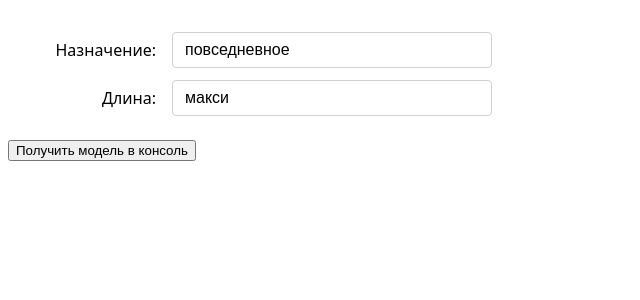
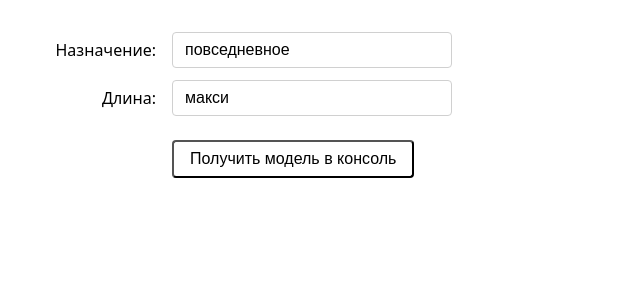
Before and after one commit to makesnosense/selsup_test_task, a React (Vite) app: page / in a window 1280 px wide. Shown: the top 300 px of the page, without its empty margins (0-640 px from the left). Built offline with nearby package versions, Linux system fonts and the light colour scheme.

Commit message:
feat: add App layout and style getModel button, lift shared styles
- Add fit-content App container with shared typography
- Style getModel button
- Extract shared styles from ParamEditor to App container

```diff
--- a/src/App.tsx
+++ b/src/App.tsx
@@ -14,15 +14,46 @@ const model = {
   colors: [],
 };
 
+const styles = {
+  app: {
+    display: "flex",
+    flexDirection: "column",
+    width: "fit-content",
+    padding: "24px 8px",
+    gap: "1.5rem",
+    fontFamily: "system-ui, sans-serif",
+    fontSize: "1rem",
+  },
+  getModelButtonWrapper: {
+    display: "grid",
+    gridTemplateColumns: "140px 1fr",
+    gap: "16px",
+  },
+  getModelButton: {
+    gridColumn: "2",
+    width: "fit-content",
+    padding: "8px 16px",
+    fontSize: "inherit",
+    backgroundColor: "#ffffff",
+    borderRadius: "4px",
+    cursor: "pointer",
+  },
+} as const;
+
 export function App() {
   const ref = useRef<ParamEditor>(null);
 
   return (
-    <div>
+    <div style={styles.app}>
       <ParamEditor ref={ref} params={params} model={model} />
-      <button onClick={() => console.log(ref.current?.getModel())}>
-        Получить модель в консоль
-      </button>
+      <div style={styles.getModelButtonWrapper}>
+        <button
+          onClick={() => console.log(ref.current?.getModel())}
+          style={styles.getModelButton}
+        >
+          Получить модель в консоль
+        </button>
+      </div>
     </div>
   );
 }
--- a/src/ParamEditor.tsx
+++ b/src/ParamEditor.tsx
@@ -37,9 +37,6 @@ const styles = {
     display: "flex",
     flexDirection: "column",
     gap: "12px",
-    padding: "24px 8px",
-    fontFamily: "system-ui, sans-serif",
-    fontSize: "1rem",
   },
   param: {
     display: "grid",
@@ -56,12 +53,11 @@ const styles = {
   },
   paramInput: {
     boxSizing: "border-box",
-    width: "100%",
-    maxWidth: "320px",
+    width: "280px",
     padding: "8px 12px",
+    fontSize: "inherit",
     border: "1px solid #d0d0d0",
     borderRadius: "4px",
-    fontSize: "inherit",
   },
 } as const;
 
```
